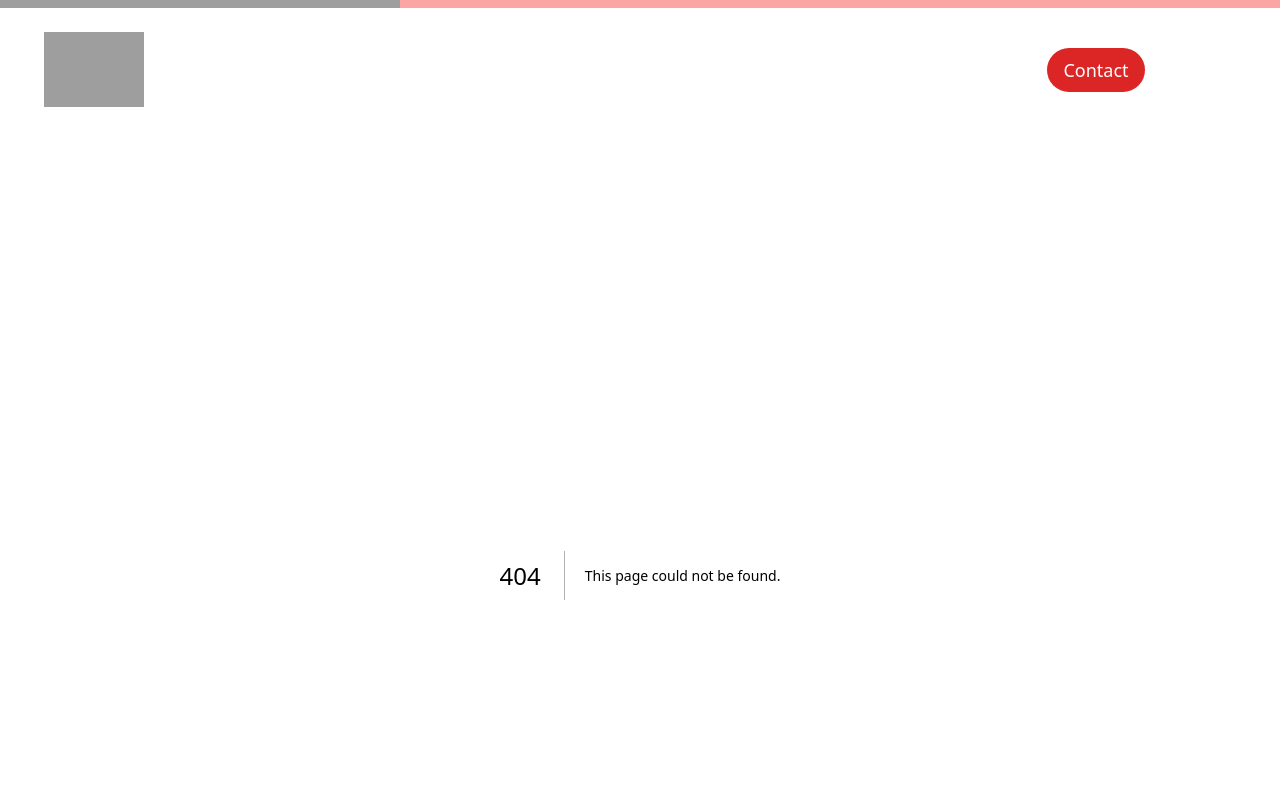
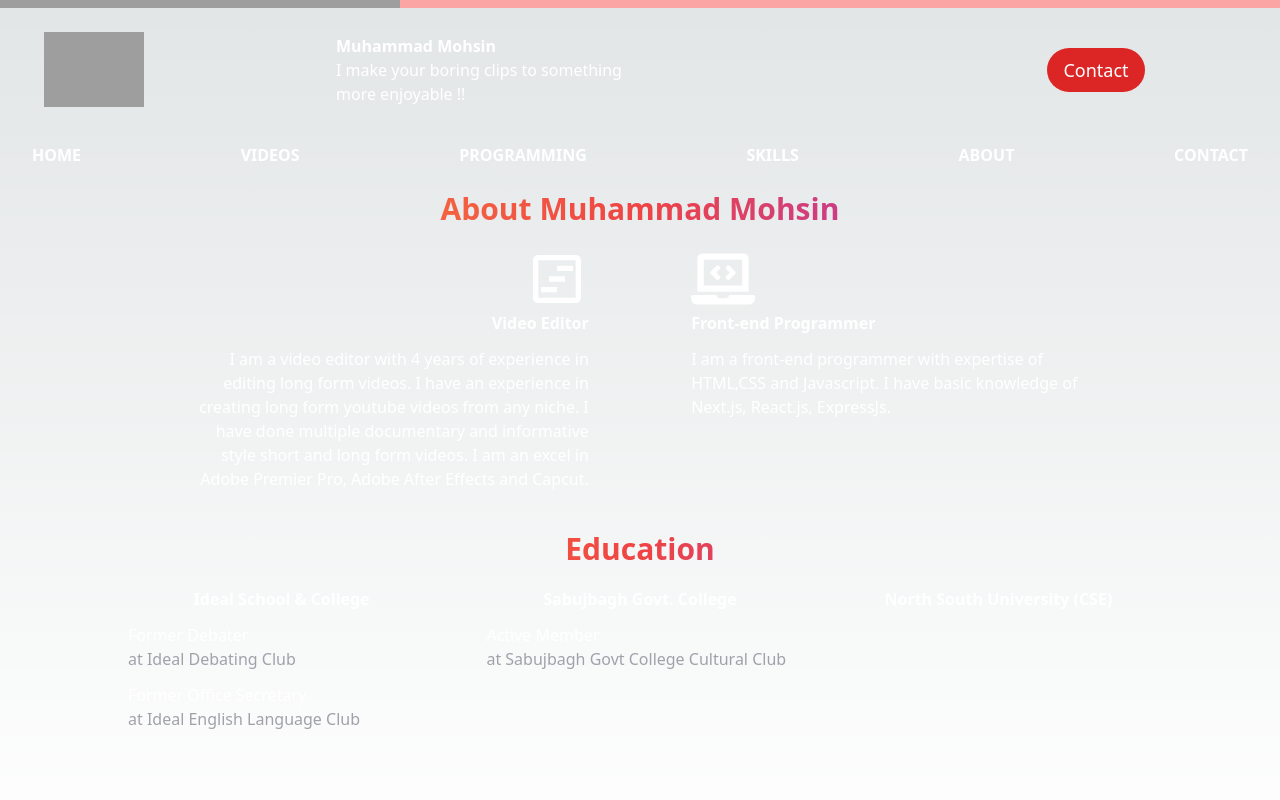
Before and after one commit to mmohsin18/portfolio3, a Next.js app: page /about in a window 1280 px wide. Before the commit this address had no page. Shown: the part 360-1160 px from the top of the page. Built offline with nearby package versions, Linux system fonts and the light colour scheme; grey boxes are pictures that could not be loaded.

Commit message:
about, contact

```diff
--- a/jsconfig.json
+++ b/jsconfig.json
@@ -1,5 +1,6 @@
 {
   "compilerOptions": {
+    "jsx": "react",
     "paths": {
       "@/*": ["./src/*"]
     }
--- /dev/null
+++ b/src/app/about/page.tsx
@@ -0,0 +1,62 @@
+import { MdOutlineViewTimeline } from "react-icons/md"
+import { FaLaptopCode } from "react-icons/fa";
+import React from "react";
+
+
+export default function Contact(){
+   return (
+    <div className="text-white">
+      <div className=" px-32 mb-10">
+        <h1 className="text-3xl flex items-center mb-5 justify-center font-bold bg-gradient-to-r from-orange-400 via-red-500 to-purple-600 bg-clip-text text-transparent">About Muhammad Mohsin</h1>
+        <div className="flex justify-center">
+            <div className="text-right w-[40%]">
+                <div className="flex items-end justify-end">
+                    <MdOutlineViewTimeline size={64} className="text-right" color="white" />
+                </div>
+                <h1 className="font-semibold mb-3">Video Editor</h1>
+                <p className="font-regular">I am a video editor with 4 years of experience in editing long form videos.
+                    I have an experience in creating long form youtube videos from any niche. I have done multiple documentary
+                    and informative style short and long form videos. I am an excel in Adobe Premier Pro, Adobe After Effects
+                     and Capcut.
+                </p>
+            </div>
+            <div className="w-[10%]"></div>
+            <div className="w-[40%]">
+                <FaLaptopCode size={64} color="white" />
+                <h1 className="font-semibold mb-3">Front-end Programmer</h1>
+                <p>I am a front-end programmer with expertise of HTML,CSS and Javascript.
+                    I have basic knowledge of Next.js, React.js, ExpressJs.
+                </p>
+            </div>
+        </div>
+
+      </div>
+      <div className=" px-32">
+        <h1 className="text-3xl flex items-center mb-5 justify-center font-bold bg-gradient-to-r from-orange-400 via-red-500 to-purple-600 bg-clip-text text-transparent">Education</h1>
+        <div className="flex items-start justify-between">
+            <div className="w-[30%]">
+                <h1 className="flex font-semibold items-center mb-3 justify-center">Ideal School & College</h1>
+                <div className="flex flex-col gap-3">
+                    <h1>Former Debater <br /><span className="text-zinc-400">at Ideal Debating Club</span></h1>
+                    <h1>Former Office Secretary <br /><span className="text-zinc-400">at Ideal English Language Club</span></h1>
+                </div>
+
+            </div>
+            <div className="w-[30%]">
+                <h1 className="flex font-semibold items-center mb-3 justify-center">Sabujbagh Govt. College</h1>
+                <div className="flex flex-col gap-3">
+                    <h1>Active Member <br /><span className="text-zinc-400">at Sabujbagh Govt College Cultural Club</span></h1>
+                </div>
+            </div>
+            <div className="w-[30%]">
+                <h1 className="flex font-semibold items-center justify-center">North South University (CSE)</h1>
+                <h1></h1>
+            </div>
+        </div>
+      </div>
+
+
+    </div>
+  )
+
+}
--- /dev/null
+++ b/src/app/contact/page.tsx
@@ -0,0 +1,25 @@
+import React from "react";
+import { FaLinkedin } from "react-icons/fa";
+import { RiInstagramFill } from "react-icons/ri";
+
+
+export default function Contact(){
+   return (
+    <div className="h-fit">
+      <h1 className="text-7xl font-extrabold flex items-center justify-center mb-12 bg-gradient-to-r from-orange-400 via-red-500 to-purple-600 bg-clip-text text-transparent">Contact</h1>
+      <div className="flex items-center justify-center">
+        <div className="flex items-center justify-center border-2 w-fit px-10 py-6 rounded-3xl gap-6">
+        <div className="flex items-center justify-center gap-2 hover:scale-110 transition-all">
+          <FaLinkedin size={32} color="white"/>
+          <a href="www.linkedin.com/in/mmohsin0804" className="text-white text-2xl">LinkedIn</a>
+        </div>
+        <div className="flex items-center justify-center gap-2 hover:scale-110 transition-all">
+          <RiInstagramFill size={32} color="white" />
+          <a href="https://www.instagram.com/_mohography_/" className="text-white text-2xl">Instagram</a>
+        </div>
+      </div>
+    </div>
+    </div>
+  )
+
+}
--- a/src/app/layout.js
+++ b/src/app/layout.tsx
@@ -1,6 +1,7 @@
 import { Inter } from "next/font/google";
 import "./globals.css";
 import Link from "next/link";
+import React from "react";
 
 const inter = Inter({ subsets: ["latin"] });
 
@@ -31,7 +32,7 @@ export default function RootLayout({ children }) {
               <Link className='bg-red-600 px-4 py-2 text-lg rounded-3xl' href="mailto:mmohsin0804@gmail.com">Contact</Link>
             </div>
             </div>
-          <div className='w-100 mx-8 h-10 flex items-center justify-between'>
+          <div className='w-100 mx-8 mb-4 h-10 flex items-center justify-between'>
             <Link className='hover:text-red-600 hover:underline hover:text-xl transition-all font-bold' href="/">HOME</Link>
             <Link className='hover:text-red-600 hover:underline hover:text-xl transition-all font-bold' href="/videos">VIDEOS</Link>
             <Link className='hover:text-red-600 hover:underline hover:text-xl transition-all font-bold' href="/programming">PROGRAMMING</Link>
@@ -41,7 +42,7 @@ export default function RootLayout({ children }) {
           </div>
 
         </header>
-        <div>
+        <div className="mb-20">
           {children}
         </div>
         <footer className='text-zinc-400'>
--- a/src/app/page.js
+++ b/src/app/page.tsx
@@ -1,4 +1,5 @@
 import Image from "next/image";
+import React from "react";
 
 export default function Home() {
   return (
```
Also changed, not shown: package.json (+6 -4 lines), tsconfig.json (added, +34 -0 lines), 1 other file (tests, documents, lock files or other folders).
